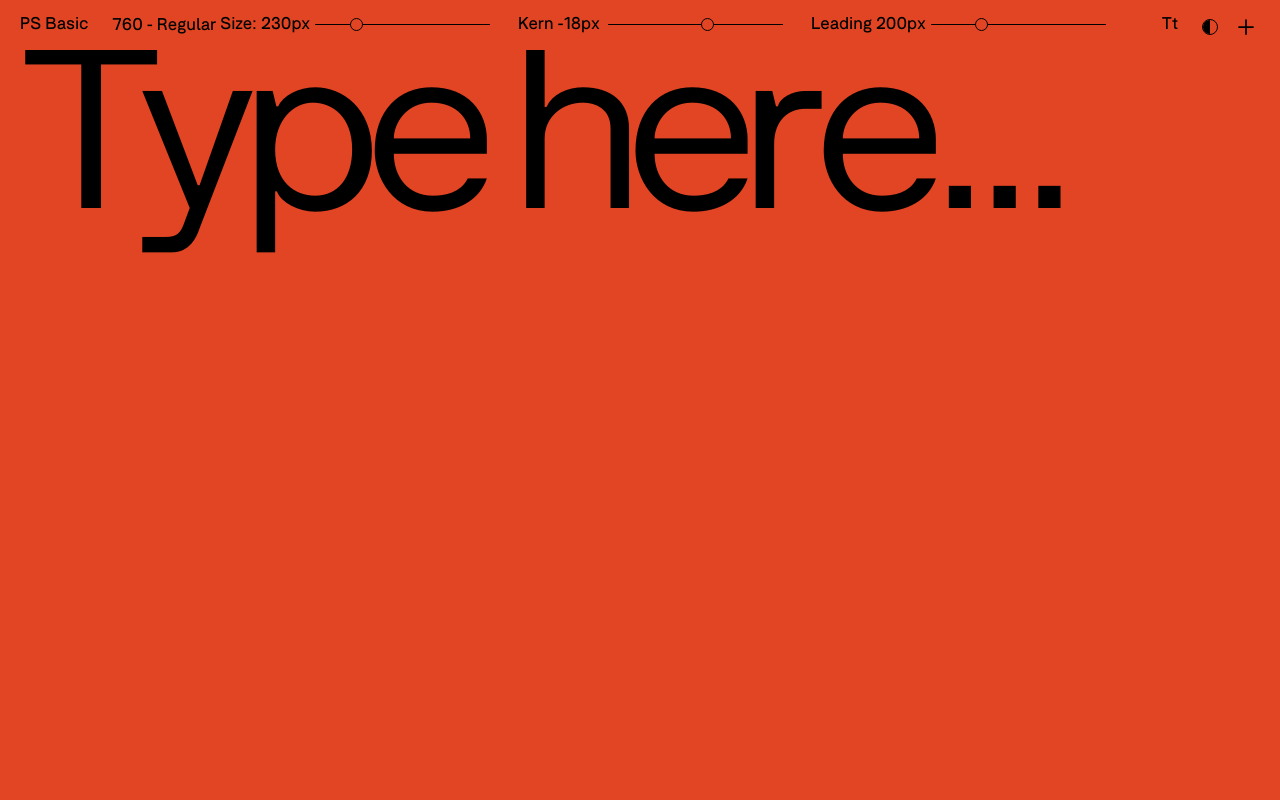
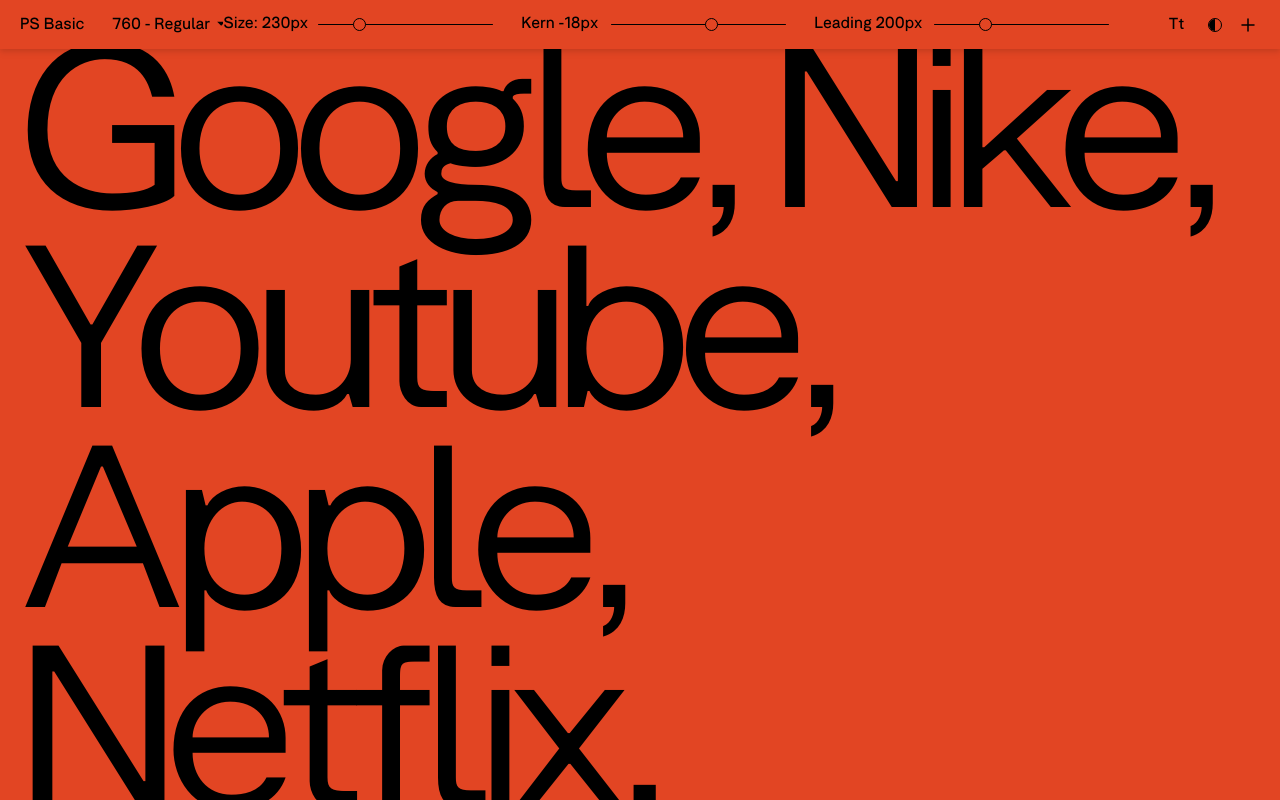
Before and after one commit to yano1978/ps-basic-font-tool, a React (Vite) app: page / in a window 1280 px wide. Built offline with nearby package versions, Linux system fonts and the light colour scheme.

Commit message:
New final stuff + Tiny tweeks

```diff
--- a/src/App.jsx
+++ b/src/App.jsx
@@ -5,31 +5,82 @@
 import LoopText from './components/LoopText';
 
 const App = () => {
+  const defaulText = `Google, Nike,
+Youtube, Apple,
+Netflix, Nintendo,
+McDonald's...
+↓
+
+Hello there,
+Let's play :) ...
+↓
+
+You can start
+typing to edit this
+text and change
+the colour above.
+↓
+
+Change the font
+style, and edit the
+size, kerning and
+leading using the
+range sliders^
+
+3,2,1 = Go!
+
+P.S.
+Keep in touch =
+@programme.
+studio
+
+<3`;
+
   let [changeBgColor, setChangeColor] = useState('#E24523');
   let [changeTextColor, setChangeTextColor] = useState('#000');
   let [changeDeepColor, setDropdownColor] = useState('');
   let [dropDownCircle, setDropDownCircle] = useState('black');
-  const [textValue, setTextValue] = useState('Type here...');
+  const [textValue, setTextValue] = useState(defaulText);
   const [size, setSize] = useState(230);
   const [spacing, setLetterSpacing] = useState(-18);
   const [leading, setLineHeight] = useState(200);
   const [fakeLeading, setFakeLineHeight] = useState(200);
   let [weight, setWeight] = useState('');
   let [counter, setCounter] = useState(0);
+  // const [hidden, setHidden] = useState(false);
 
   const clickCounter = () => {
     setCounter(counter + 1);
     if (counter == 0) {
-      let newValue = 'Same as start default text';
+      let newValue = `Dieter Rams,
+Emil Ruder,
+Karl Gerstner,
+Massimo Vignelli,
+Armin Hofmann,
+Adrian Frutiger,
+Max Huber,
+Piet Mondrian,
+Massimo Vignelli,
+Ettore Sottsass,
+Josef Albers,
+Le Corbusier,
+Max Bill...`;
       setTextValue(newValue);
     } else if (counter == 1) {
-      let newValue = `Dieter Rams, Emil Ruder, Karl Gerstner, Massimo Vignelli, Armin Hofmann, Adrian Frutiger, Max Huber, Piet Mondrian, Massimo Vignelli, Ettore Sottsass, Josef Albers, Le Corbusier, Max Bill...`;
+      let newValue = `AaBbCcDdEe
+FfGgHhIiJjKk
+LlMmNnOoPp
+QqRrSsTtUu
+VvWwXxYyZz
++0123456789`;
       setTextValue(newValue);
     } else if (counter == 2) {
-      let newValue = `AaBbCcDdEeFfGgHhIiJjKkLlMmNnOoPpQqRrSsTtUuVvWwXxYyZz+0123456789`;
+      let newValue = `Basel +
+Zurich =
+Basic`;
       setTextValue(newValue);
     } else if (counter == 3) {
-      let newValue = `Basel + Zurich = Basic`;
+      let newValue = defaulText;
       setTextValue(newValue);
       setCounter(0);
     }
@@ -93,9 +144,9 @@
 
   const injectDetailsText = () => {
     let newValue = `PS Basic; a structural type system drawn on a rigid grid of twelve hundred square units, divided into twenty three vertical paths (12 columns and 11 intervals). Consisting of  60 styles, 5 widths and 6 weights, from light to bold, narrow to wide, including italics. Also containing alternative character sets.
-    Its name is derived from its meaning, the concept is an experiment to align two subtly opposing modernist teachings in Switzerland  circa 1957, one in Basel, the other in Zurich. When the release of both Helvetica and Univers occurred, modernist values and education was at its height. In Basil, Emil Ruder, teacher at Allgemeine Gewerbeschule Basel often proclaimed Univers to be the superior (and only necessary) font, designed by Adrian Frutiger.
-    However, many modernist graphic designers in Zurich at the time opted to use Helvetica, such as Josef Muller Brockmann. Hence the name ‘Bas’ from ‘Basel’, and ‘ic’ from’Zurich’, the name ‘Basic’ contains ethos and mantras of both similar, yet subtly different views. Old style characters such as the lowercase ‘g’, the tail on the lowercase ‘l’ etc give reference to the pre-and-post war era, while appearing classical yet enhancing readability through their differentiation.
-    The design of this font is aimed at combining elements of both fonts, systematically created as a homage to both. Subtle details in the vector paths, all characters drawn individually (no interpolation). The incremental increase in width variants reference the golden ratio. The detail also includes precise three units ink traps, giving the font a constructed, industrial appearance.`;
+Its name is derived from its meaning, the concept is an experiment to align two subtly opposing modernist teachings in Switzerland  circa 1957, one in Basel, the other in Zurich. When the release of both Helvetica and Univers occurred, modernist values and education was at its height. In Basil, Emil Ruder, teacher at Allgemeine Gewerbeschule Basel often proclaimed Univers to be the superior (and only necessary) font, designed by Adrian Frutiger.
+However, many modernist graphic designers in Zurich at the time opted to use Helvetica, such as Josef Muller Brockmann. Hence the name ‘Bas’ from ‘Basel’, and ‘ic’ from’Zurich’, the name ‘Basic’ contains ethos and mantras of both similar, yet subtly different views. Old style characters such as the lowercase ‘g’, the tail on the lowercase ‘l’ etc give reference to the pre-and-post war era, while appearing classical yet enhancing readability through their differentiation.
+The design of this font is aimed at combining elements of both fonts, systematically created as a homage to both. Subtle details in the vector paths, all characters drawn individually (no interpolation). The incremental increase in width variants reference the golden ratio. The detail also includes precise three units ink traps, giving the font a constructed, industrial appearance.`;
     setTextValue(newValue);
   };
 
@@ -140,7 +191,7 @@
           backgroundColor: changeBgColor,
           color: changeTextColor,
         }}
-        className="w-full py-1 sticky top-0 bg-black"
+        className="w-full py-1 sticky top-0 bg-black drop-shadow-md"
       >
         <div
           style={{
@@ -244,6 +295,9 @@
       >
         <textarea
           spellCheck="false"
+          // className={`max-w-[300px] min-h-full sm:max-w-full px-4 ${weight} ${
+          //   hidden ? 'block' : 'hidden'
+          // }`}
           className={`max-w-[300px] min-h-full sm:max-w-full px-4 ${weight}`}
           style={{
             fontSize: size + 'px',
@@ -258,6 +312,15 @@
           value={textValue}
           onChange={({ target }) => setTextValue(target.textValue)}
         ></textarea>
+
+        {/* <span
+          className={`absolute top-[50px] left-0 static-text max-w-[300px] min-h-full sm:max-w-full px-4 text-[230px] -tracking-[18px] leading-[200px] ${
+            hidden ? 'hidden' : 'block'
+          }`}
+          onClick={() => setHidden((hidden) => !hidden)}
+        >
+          {textValue}
+        </span> */}
       </main>
     </div>
   );
--- a/src/components/ChangeColorMenu.jsx
+++ b/src/components/ChangeColorMenu.jsx
@@ -85,13 +85,13 @@
   return (
     <>
       <button ref={btnRef} onClick={() => setIsOpen((prev) => !prev)}>
-        <div className="w-4 h-4 border border-1 rounded-full mr-3.5 mt-1 relative overflow-hidden">
+        <div className="w-3.5 h-3.5 border border-1 rounded-full mr-3.5 relative overflow-hidden">
           <div className={`bg-[${changeBgColor}] absolute right-0 w-1/2 h-full`}></div>
           <div className={`bg-${dropDownCircle} absolute w-1/2 h-full`}></div>
         </div>
       </button>
       <div
-        className={`transition-all duration-200 z-10 absolute top-[36px] right-[34px] flex flex-col border-[1px] [&_button]:border-b-[1px] ${
+        className={`transition-all duration-200 z-10 absolute top-7 right-7 flex flex-col border-[1px] [&_button]:border-b-[1px] ${
           isOpen ? 'opacity-100' : 'opacity-0 pointer-events-none'
         }`}
       >
--- a/src/components/InfoDetailsMenu.jsx
+++ b/src/components/InfoDetailsMenu.jsx
@@ -1,17 +1,30 @@
-import { useState } from 'react';
+import { useState, useRef, useEffect } from 'react';
 
 const InfoDetailsMenu = ({ injectDetailsText, injectCopyright, injectContact }) => {
   const [rotateIcon, setRotateIcon] = useState(false);
+  const btnRef = useRef();
+
+  useEffect(() => {
+    const closeDropDown = (e) => {
+      if (!btnRef.current.contains(e.target)) {
+        setRotateIcon(false);
+      }
+    };
+
+    document.body.addEventListener('click', closeDropDown);
+    return () => document.body.removeEventListener('click', closeDropDown);
+  }, []);
+
   return (
     <>
-      <button onClick={() => setRotateIcon((prev) => !prev)}>
+      <button ref={btnRef} onClick={() => setRotateIcon((prev) => !prev)}>
         <svg
           xmlns="http://www.w3.org/2000/svg"
           fill="none"
           viewBox="0 0 24 24"
           strokeWidth="1.5"
           stroke="currentColor"
-          className={`${rotateIcon ? 'rotate-45' : ''} transition-all duration-200 w-7 h-7 mt-1`}
+          className={`${rotateIcon ? 'rotate-45' : ''} transition-all duration-200 w-6 h-6`}
         >
           <path strokeLinecap="round" strokeLinejoin="round" d="M12 6v12m6-6H6" />
         </svg>
@@ -21,7 +34,7 @@
           rotateIcon ? 'opacity-100' : 'opacity-0 pointer-events-none'
         }  text-right relative transition-all duration-200`}
       >
-        <div className="flex flex-col absolute right-2.5 top-10">
+        <div className="flex flex-col absolute right-2 top-10">
           <div
             onClick={() => {
               setRotateIcon((prev) => !prev);
--- a/src/index.css
+++ b/src/index.css
@@ -206,7 +206,12 @@
 }
 
 body {
-  font-size: 17px;
+  font-size: 16px;
+  -webkit-font-smoothing: antialiased;
+  -moz-osx-font-smoothing: grayscale;
+  .static-text {
+    font-family: '760Regular';
+  }
   /* Input range native override */
   input[type='range'] {
     background: transparent;
@@ -373,7 +378,7 @@
         border-color: transparent transparent transparent #000;
         position: absolute;
         top: 0.5rem;
-        right: -1.25rem;
+        right: -1rem;
         transform: rotate(90deg);
         -webkit-transform: rotate(90deg);
         -moz-transform: rotate(90deg);
```
